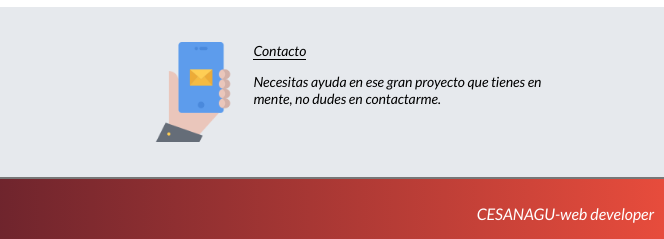
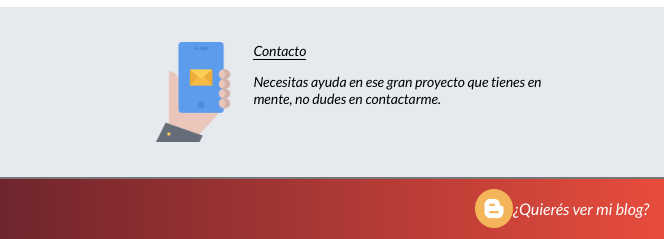
Before and after one commit to cesanagu/desweb, a plain HTML site: page blogs.html in a window 1280 px wide. Shown: the part 2870-3109 px from the top of the page, 616-1280 px from the left. Drawn offline with Linux system fonts and the light colour scheme.

Commit message:
blogger-icon

```diff
--- a/blogs.html
+++ b/blogs.html
@@ -224,7 +224,8 @@
     </section>
 
     <footer>
-      <p>CESANAGU-web developer</p>
+      <img class="blogger-icon" src="css/blog.png" alt="blogger">
+      <a href="https://cesanagu.blogspot.com/" target="_blank" rel="noopener noreferrer">¿Quierés ver mi blog?</a>
     </footer>
   </body>
 </html>
--- a/css/index.css
+++ b/css/index.css
@@ -261,13 +261,25 @@ footer{
   /* background: linear-gradient(to right, #29323c, #485563); */
   background: linear-gradient(to right, #00001F, #e74c3c);
   border-top: 2px solid #777;
-  text-align: right;
+  display: flex;
+  align-items: center;
+  justify-content: flex-end;
 }
 
 footer p{
   color: #fff;
   margin-top: 25px;
   margin-right: 10px;
+}
+
+.blogger-icon{
+  width: 3%;
+}
+
+footer a{
+  color:#fff;
+  text-align: center;
+  margin-right: 15px;
 }
 
 /* blogpost css */
--- a/css/media-queries.css
+++ b/css/media-queries.css
@@ -163,6 +163,10 @@
  .proyects-container{
    padding: 0;
  }
+
+ .blogger-icon{
+  width: 7%;
+}
 }
 
 @media (max-width:375px) {
```
Also changed, not shown: css/blog.png (added).
